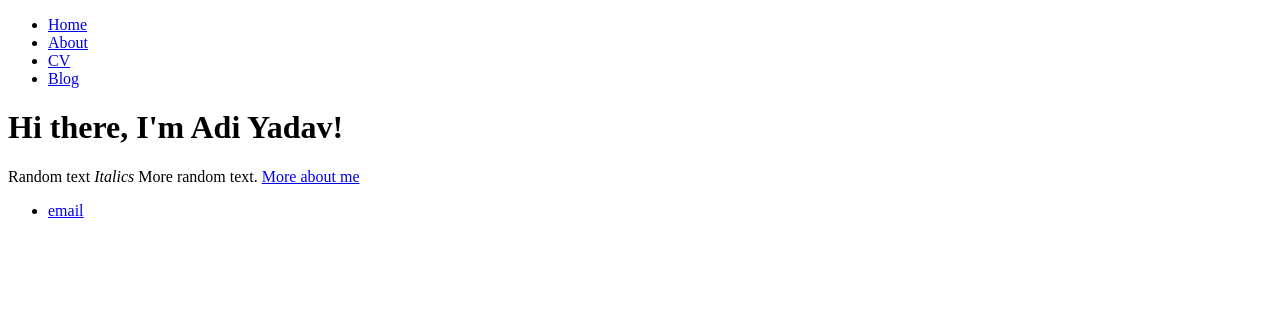
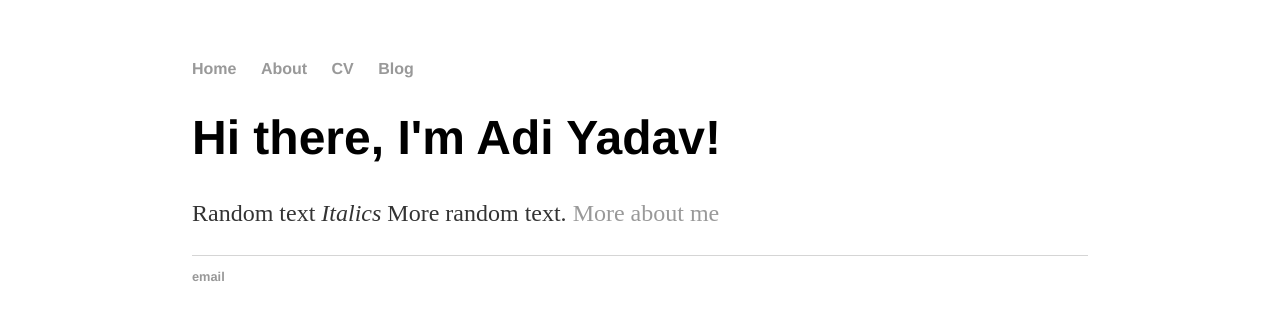
Before and after one commit to AdiY2005/Syr3n.github.io, a plain HTML site: page index.html in a window 1280 px wide. Drawn offline with Linux system fonts and the light colour scheme; files that its build step writes are made by us from their sources.

Commit message:
Update index.html

```diff
--- a/index.html
+++ b/index.html
@@ -2,6 +2,8 @@
 <html>
 	<head>
 		<title>Adi Yadav, An Eleventh Grade Student</title>
+		<!-- link to main stylesheet -->
+		<link rel="stylesheet" type="text/css" href="main/main.css">
 	</head>
 	<body>
 		<nav>
```
